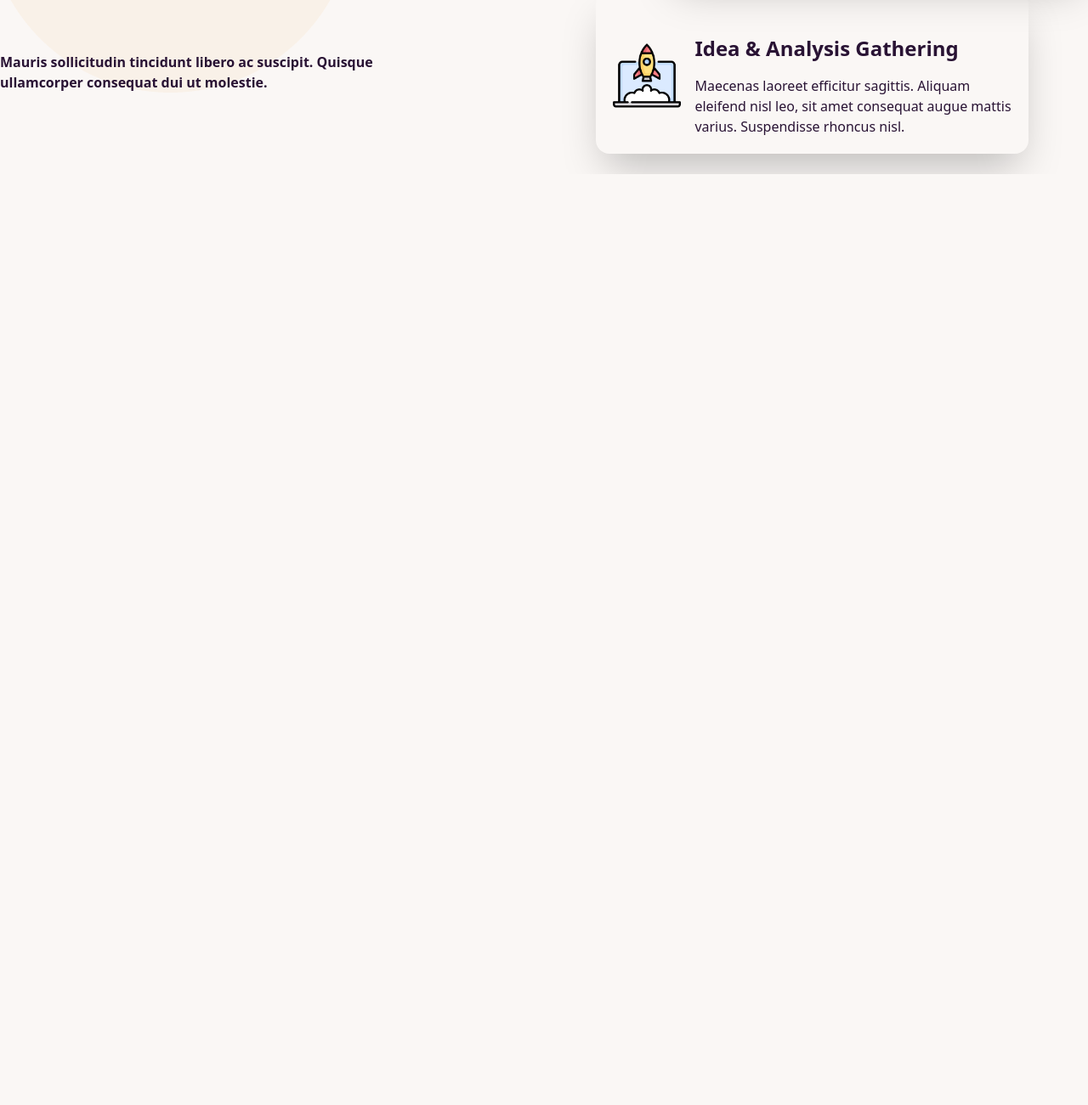
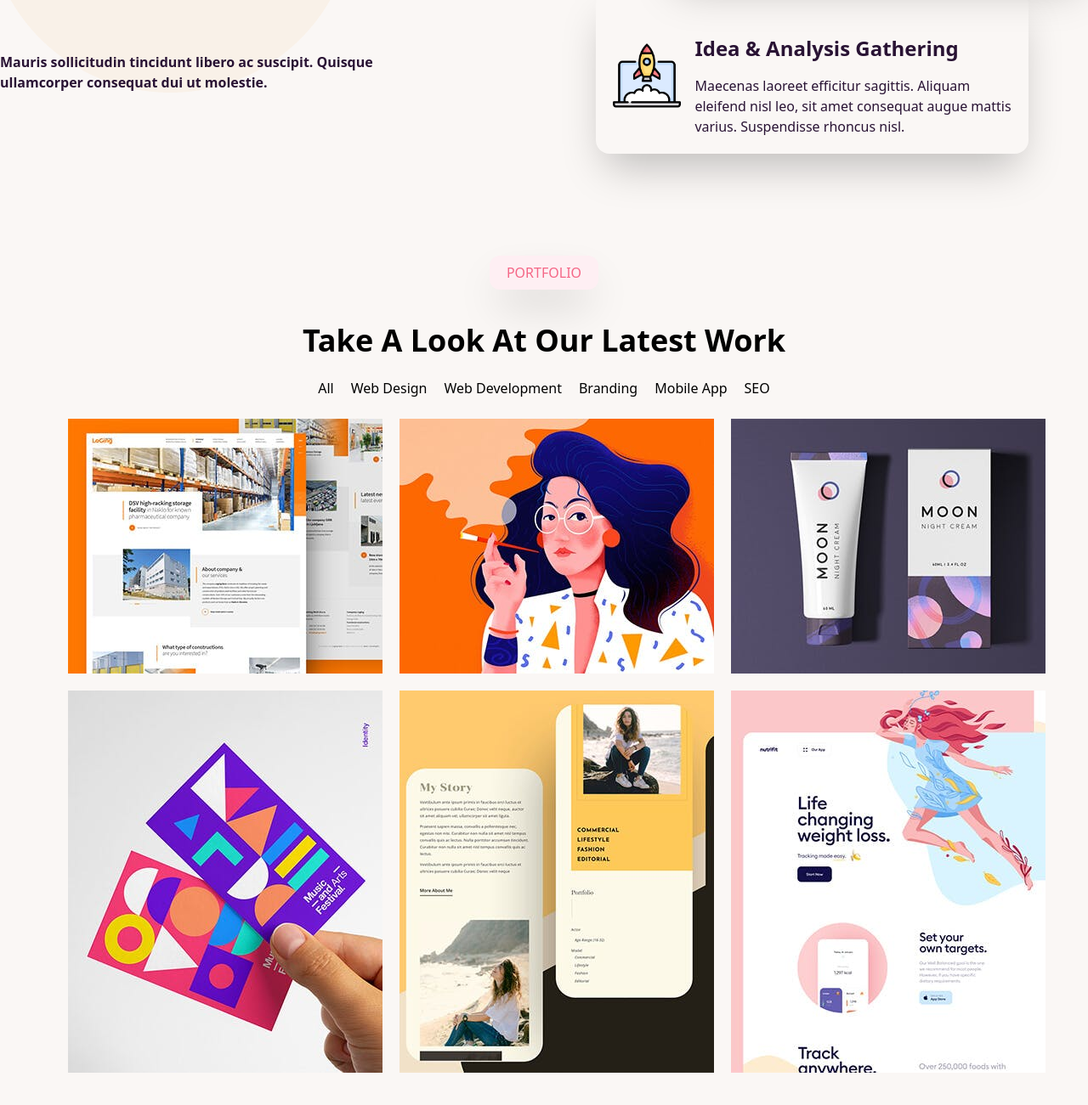
Before and after one commit to majbaulhoque/Samar-Project, a plain HTML site: page index.html in a window 1280 px wide. Shown: the part 3172-4473 px from the top of the page at 85% size. Before the commit the page ends 3377 px from the top, so only its background shows below. Drawn offline with nearby package versions, Linux system fonts and the light colour scheme.

Commit message:
Complete Portfolio section

```diff
--- a/index.html
+++ b/index.html
@@ -225,5 +225,34 @@
         </div>
         <br>
     </section>
+    <!-- Portfolio Section -->
+    <section>
+        <div class="max-w-7xl mx-auto">
+            <div class="text-center flex justify-center items-center">
+                <p class="text-center w-32 p-2 bg-[#FEEFF3] text-[#F56787] shadow-2xl rounded-xl mt-24 mb-10">PORTFOLIO</p>
+            </div>
+            <h3 class="text-center text-4xl font-bold text-black">Take A Look At Our Latest Work</h3>
+            <div class="flex justify-center text-black">
+                <ul class="list-none flex gap-5 text-base mt-6 mb-6">
+                    <li class="text-base">All</li>
+                    <li class="text-base">Web Design</li>
+                    <li class="text-base">Web Development</li>
+                    <li class="text-base">Branding</li>
+                    <li class="text-base">Mobile App</li>
+                    <li class="text-base">SEO</li>
+                </ul>
+            </div>
+            <div class="flex gap-5 ml-20">
+                <img src="./SRL-image-0.jpeg" alt="">
+                <img src="./SRL-image-1.jpeg" alt="">
+                <img src="./SRL-image-2.jpeg" alt="">
+            </div>
+            <div class="flex mt-5 mb-10 gap-5 ml-20">
+                <img src="./SRL-image-3.jpeg" alt="">
+                <img src="./SRL-image-4.jpeg" alt="">
+                <img src="./SRL-image-5.jpeg" alt="">
+            </div>
+        </div>
+    </section>
 </body>
 </html>
```
Also changed, not shown: SRL-image-0.jpeg (added), SRL-image-1.jpeg (added), SRL-image-2.jpeg (added), SRL-image-3.jpeg (added), SRL-image-4.jpeg (added), SRL-image-5.jpeg (added).
